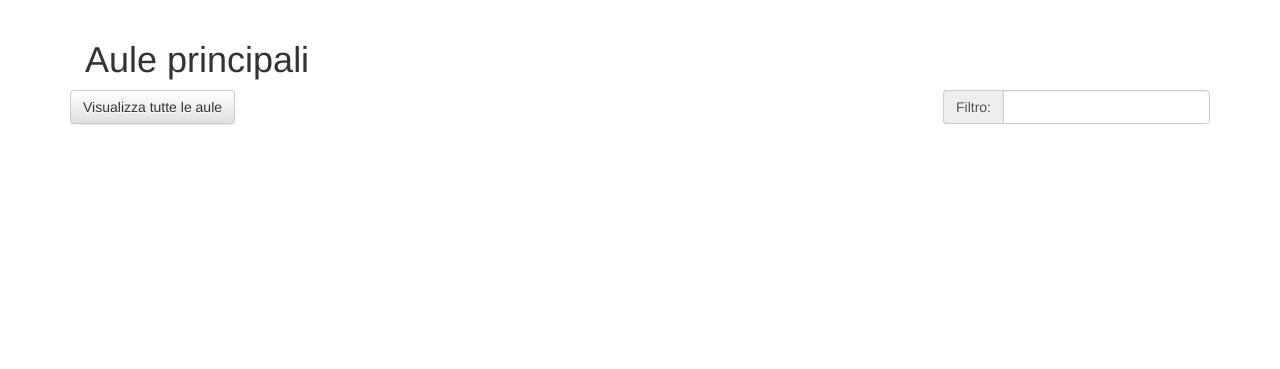
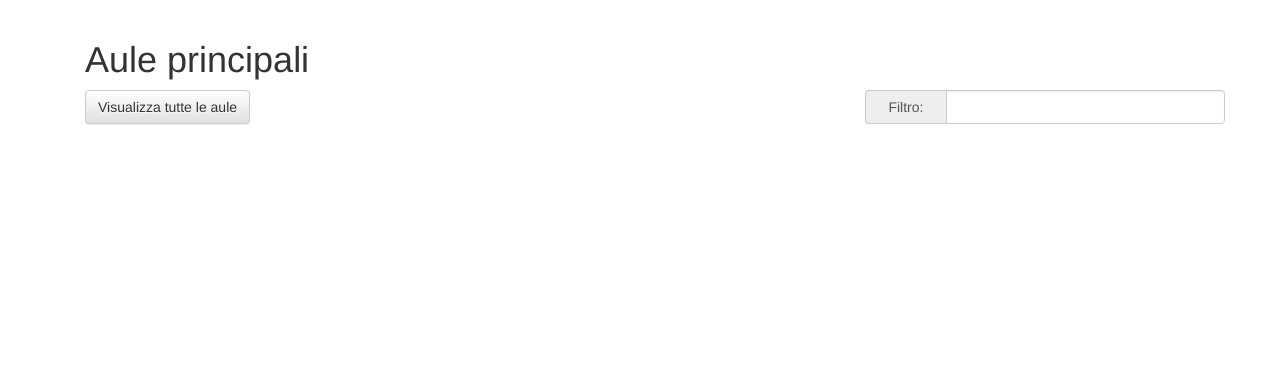
Before and after one commit to studentisgss/booking, a Django app: template rooms/templates/rooms/list.html in a window 1280 px wide. Shown: the part 51-420 px from the top of the page. Run offline with Django 3.2, Linux system fonts and the light colour scheme; the template is opened without the code that fills it, so the values that code supplies are empty; some libraries are stand-ins or nearby versions.

Commit message:
Improve room list aesthetics

```diff
--- a/rooms/templates/rooms/list.html
+++ b/rooms/templates/rooms/list.html
@@ -39,22 +39,23 @@
 <div class="row">
 </div>
 
+<div class="container">
     <div class="row">
-    <div class="col-md-5">
+        <div class="col-md-8">
           {% if all %}
             <p><a href="{% url "rooms:list" %}" class="btn btn-default">Visualizza solo le aule principali</a></p>
           {% else %}
             <p><a href="{% url "rooms:listall" %}" class="btn btn-default">Visualizza tutte le aule</a></p>
           {% endif %}
         </div>
-    <div class="col-md-7">
+        <div class="col-md-4">
             <div id="filter" class="text-right">
                 {% if all %}
                   <form id="filter-form" method="GET" action="{% url 'rooms:listall' %}" class="form-inline">
                 {% else %}
                   <form id="filter-form" method="GET" action="{% url 'rooms:list' %}" class="form-inline">
                 {% endif %}
-                <div class="input-group">
+                    <div class="input-group col-xs-12">
                         <span class="input-group-addon">Filtro: </span>
                         <input type="text" class="form-control" id="search" name="search" value="{{ filterText }}"/>
                         <div class="input-group-btn">
@@ -65,6 +66,7 @@
                         </div>
                     </div>
                 </form>
+            </div>
         </div>
     </div>
 </div>
```
Lines whose indentation alone changed are shown as unchanged.
